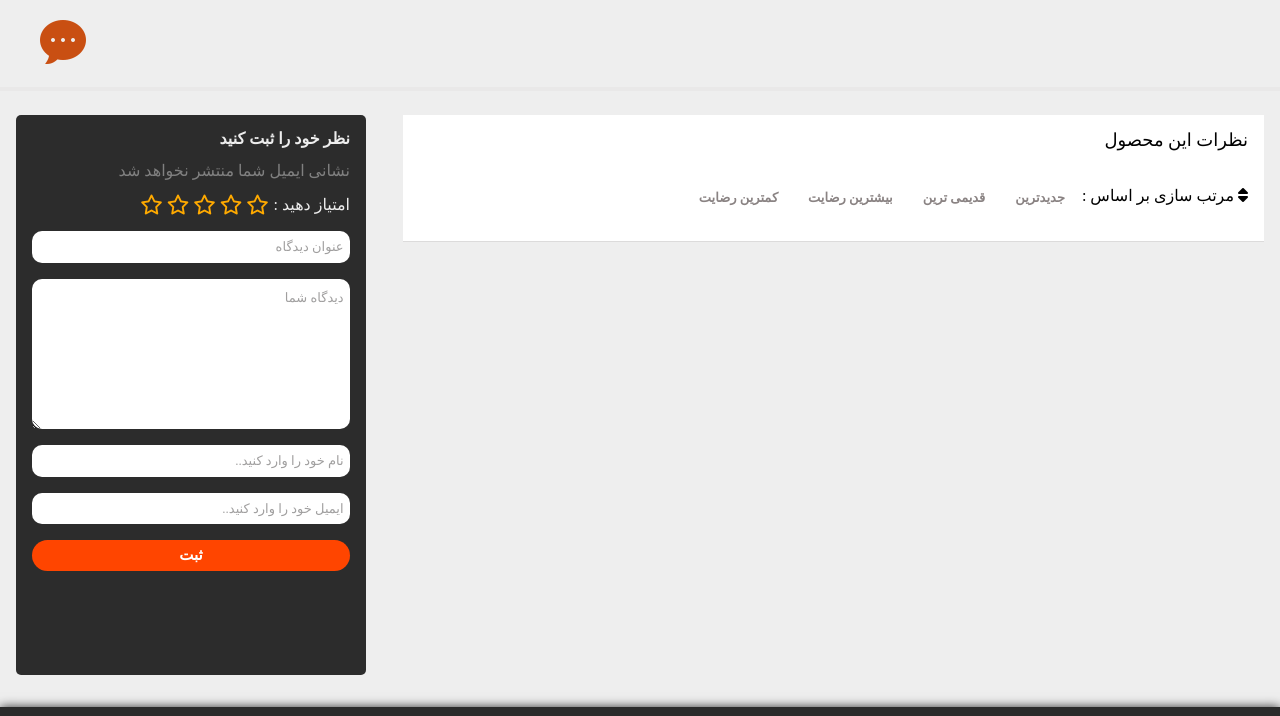
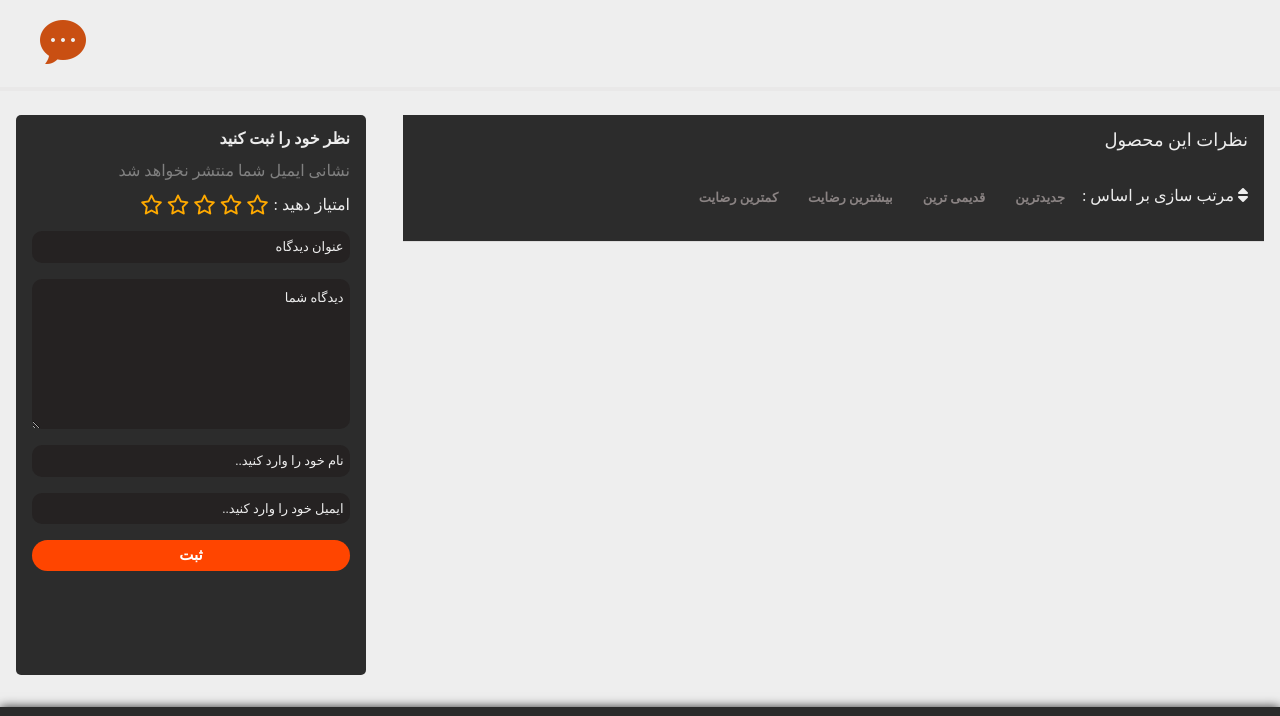
Before and after one commit to zjahanara80/clothing-store, a website with bundled scripts: page frontend/productDetails.html in a window 1280 px wide. Shown: the part 704-1420 px from the top of the page. Built offline with nearby package versions, Linux system fonts and the light colour scheme; no server answers.

Commit message:
fix colors

```diff
--- a/frontend/css/colors.css
+++ b/frontend/css/colors.css
@@ -384,7 +384,18 @@ body {
     background-color: var(--header-top-bg);
     color: var(--g-color-secondry);
 }
-
+.comment {
+    color: var(--g-color-secondry) !important;
+}
+.comment-header {
+    background: var(--header-top-bg) !important;
+    color: var(--g-color-secondry);
+}
+.comment-left input , .comment-left textarea ,
+.comment-left input::placeholder , .comment-left textarea::placeholder{
+    background: var(--g-bg-light) !important;
+    color: var(--g-color-secondry) !important;
+}
 /* article details page */
 .articles-info span,
 .articles-info,
```
